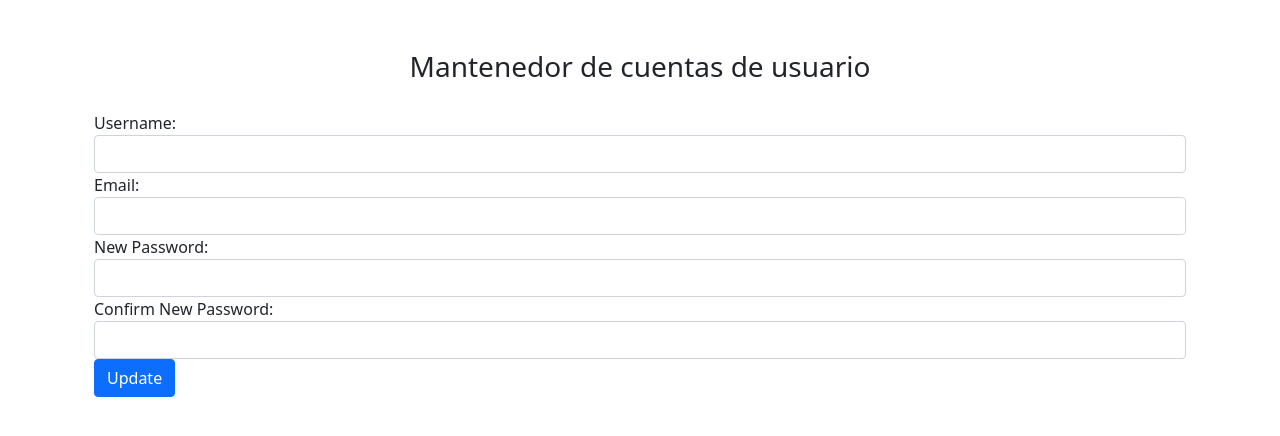
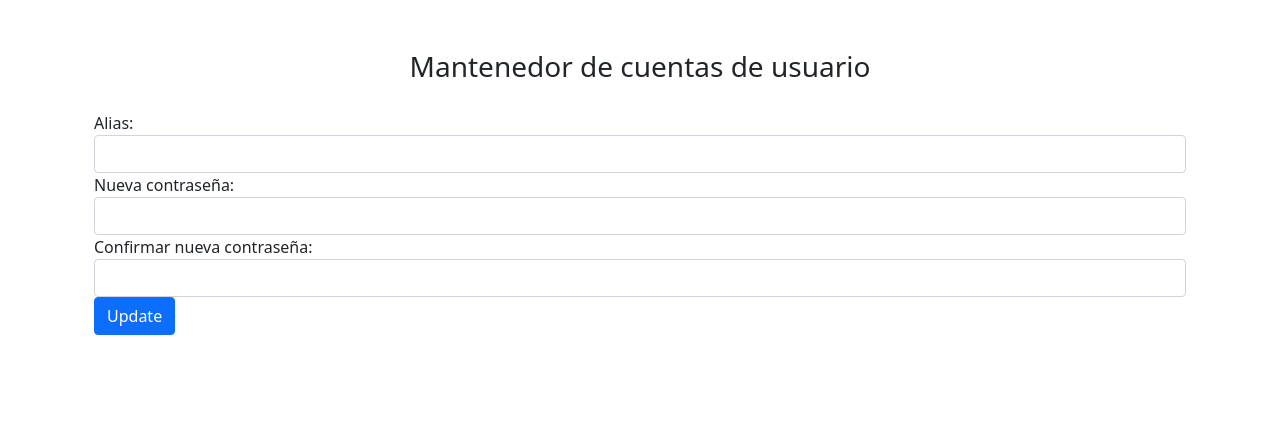
Before and after one commit to cmoraga-dev/casa_quinta, a PHP site: page /view/home/accountsManager.php in a window 1280 px wide. Shown: the part 74-510 px from the top of the page. Run offline with PHP 8.4, Linux system fonts and the light colour scheme; the visitor is signed in with stand-in values (Sample User, id 1); data that the repository does not hold is empty.

Commit message:
accounts manager

```diff
--- a/view/home/accountsManager.php
+++ b/view/home/accountsManager.php
@@ -44,22 +44,17 @@ include("../login/validateSession.php");
         <div class="container mt-3">
             <form action="update_account.php" method="POST">
                 <div class="form-group">
-                <label for="username">Username:</label>
-                <input type="text" id="username" name="username" class="form-control" required>
+                <label for="alias">Alias:</label>
+                <input type="text" id="alias" name="alias" class="form-control" required>
                 </div>
 
                 <div class="form-group">
-                <label for="email">Email:</label>
-                <input type="email" id="email" name="email" class="form-control" required>
-                </div>
-
-                <div class="form-group">
-                <label for="password">New Password:</label>
+                <label for="password">Nueva contraseña:</label>
                 <input type="password" id="password" name="password" class="form-control">
                 </div>
 
                 <div class="form-group">
-                <label for="confirm_password">Confirm New Password:</label>
+                <label for="confirm_password">Confirmar nueva contraseña:</label>
                 <input type="password" id="confirm_password" name="confirm_password" class="form-control">
                 </div>
 
```
